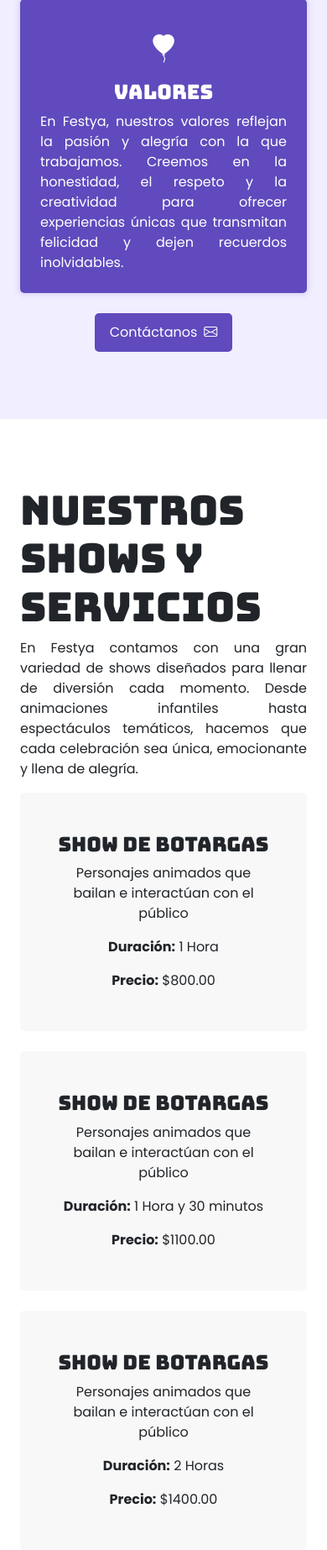
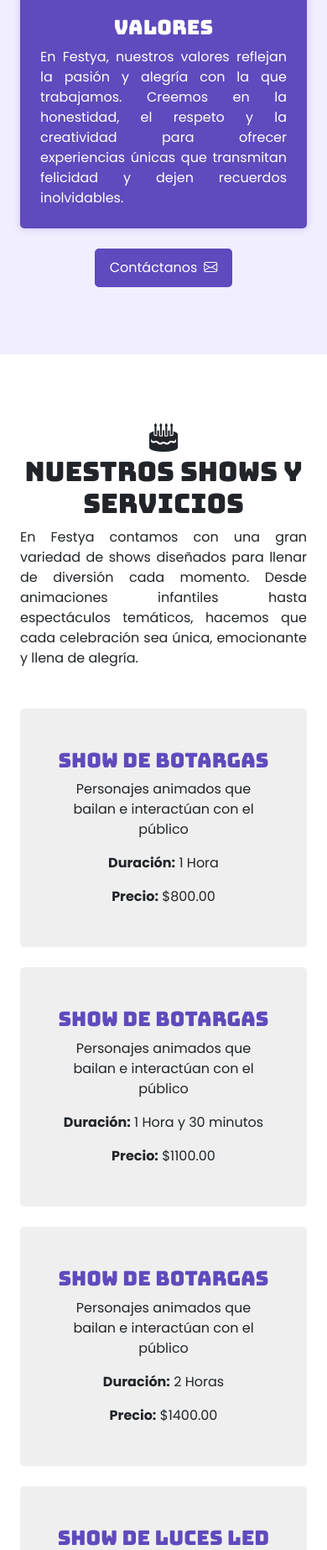
Before and after one commit to FrancoLoera/DW-PIA, a Django app: page / in a window 390 px wide. Shown: the part 2086-3932 px from the top of the page at 84% size. Run offline with Django 5.2, Linux system fonts and the light colour scheme; data comes from the database, SQL or seed files in the repository; both versions use the stored data as it was after the commit; some libraries are stand-ins or nearby versions.

Commit message:
Avance index.html

```diff
--- a/inicio/static/css/styles.css
+++ b/inicio/static/css/styles.css
@@ -5,10 +5,11 @@
     --secundario-dark:   #837aae;
     --terciario:         #f4d85a;
     --terciario-light:   #fff6cd;
-    --terciario-dark:    #d0b123;
+    --terciario-dark:    #b39e40;
     --blanco:            #fff;
     --semi-blanco:       #f8f8f8;
     --gris:              #efefef;
+    --gris-fuerte:       #4b4b4b;
     --negro:             #343434;
     --transparente:      rgba(255, 255, 255, 0);
     --shadow:            rgba(165,145,239,0.30);
@@ -330,15 +384,24 @@
 }
 
 .card-services {
+    background-color: var(--gris);
     box-shadow: 0px 0px 6px 2px var(--gris--);
     -webkit-box-shadow: 0px 0px 6px 2px var(--gris--);
     -moz-box-shadow: 0px 0px 6px 2px var(--gris--);
 }
 
+.card-services h3 {
+    color: var(--primario);
+}
+
+.card-services:hover h3 {
+    color: var(--terciario);
+}
+
 .testimonial-section {
     background-color: var(--primario);
     padding-top: 5rem;
-    padding-bottom: 2.5rem;
+    padding-bottom: 5rem;
 }
 
 .testimonial-section h2, .testimonial-section p {
@@ -389,6 +452,10 @@
 }
 
 @media (max-width: 768px) {
+    h2 {
+        font-size: 2rem;
+    }
+
     .hero-image {
         width: 50%;
     }
--- a/inicio/templates/index.html
+++ b/inicio/templates/index.html
@@ -69,12 +69,13 @@
         <!-- SERVICES SECTION (no sé por qué las pongo en inglés xd) -->
         <section class="services-section d-flex align-items-center">
             <div class="container d-flex flex-column align-items-center justify-content-center ps-4 ps-md-0 ps-lg-4 pe-4 pe-md-0 pe-lg-4">
-                <h2>Nuestros Shows y Servicios</h2>
-                <p class="p-text description-text">En Festya contamos con una gran variedad de shows diseñados para llenar de diversión cada momento. Desde animaciones infantiles hasta espectáculos temáticos, hacemos que cada celebración sea única, emocionante y llena de alegría.</p>
+                <i class="bi bi-cake2-fill display-4"></i>
+                <h2 class="text-center text-md-start">Nuestros Shows y Servicios</h2>
+                <p class="p-text description-text mb-5">En Festya contamos con una gran variedad de shows diseñados para llenar de diversión cada momento. Desde animaciones infantiles hasta espectáculos temáticos, hacemos que cada celebración sea única, emocionante y llena de alegría.</p>
 
                 <div class="row g-4 align-items-stretch justify-content-center">
                     {% for opcion in opciones %}
-                    <div class="col-12 col-md-4 d-flex">
+                    <div class="col-12 col-lg-4 col-md-8 d-flex">
                         <div class="card-about card-services shadow-medium flex-fill text-center pt-5 pb-5">
                             <h3>{{ opcion.show.nombre }}</h3>
                             <p class="text-center w-75 mx-auto">{{ opcion.show.descripcion }}</p>
@@ -84,7 +85,7 @@
                     </div>
                     {% endfor %}
                 </div>
-                <a href="#contacto" class="btn btn-primary align-self-center mt-4">Contáctanos<i class="bi bi-envelope ms-2"></i></a>
+                <a href="#cotizacion" class="btn btn-secondary align-self-center mt-4">Agenda tu Evento<i class="bi bi-calendar-check ms-2"></i></a>
             </div>
         </section>
         <!-- TESTIMONIAL SECTION -->
```
Also changed, not shown: other parts of inicio/static/css/styles.css (+53 -0 lines), db.sqlite3.
